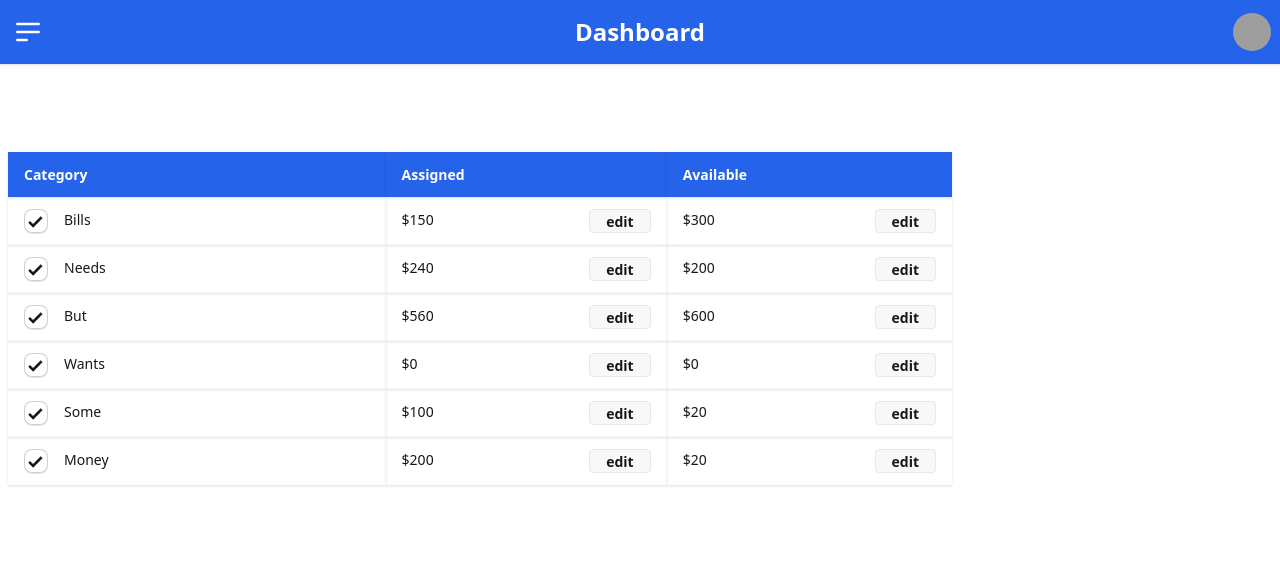
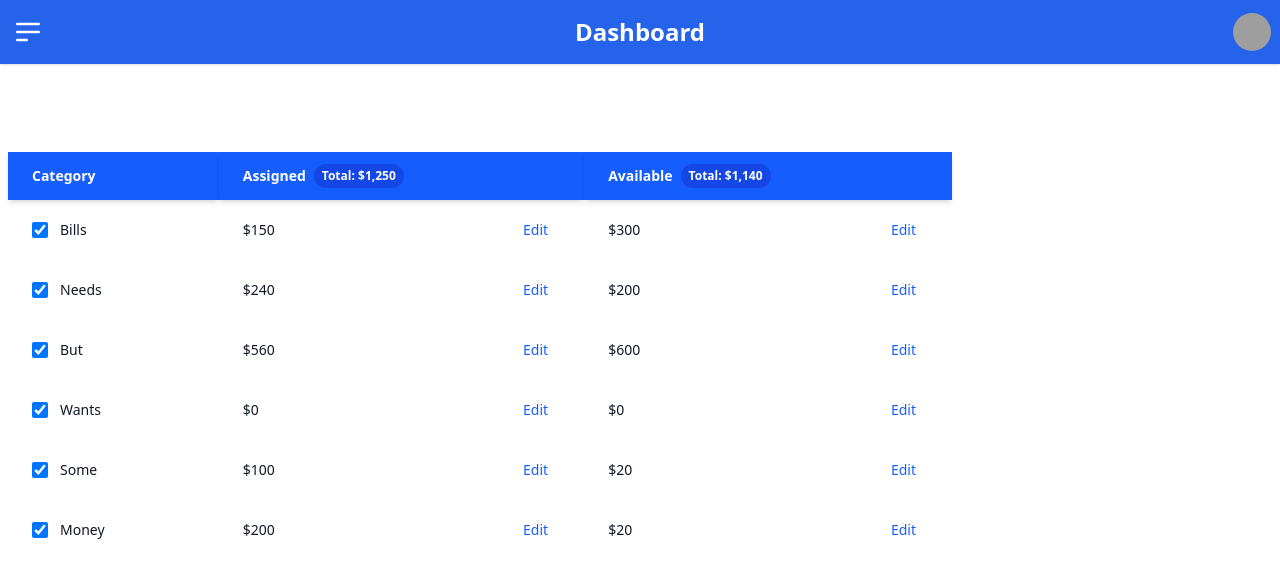
Before and after one commit to Devika123098/cashTip, a React (Vite) app in the folder frontend/: page /dashboard in a window 1280 px wide. Shown: the top 578 px of the page. Built offline with nearby package versions, Linux system fonts and the light colour scheme; grey boxes are pictures that could not be loaded.

Commit message:
fix: update TableRow.jsx add functionality for edit button

```diff
--- a/frontend/src/components/dashboard/components/TableRow.jsx
+++ b/frontend/src/components/dashboard/components/TableRow.jsx
@@ -1,3 +1,5 @@
+import { useState } from 'react';
+
 const TableRow = ({
 	key = 0,
 	categories = ["Category", "Assigned", "Available"],
@@ -5,40 +7,153 @@ const TableRow = ({
 	assignedAmounts = [150, 240, 560, 0, 100, 200],
 	availableAmounts = [300, 200, 600, 0, 20, 20],
 }) => {
+	const [editingCell, setEditingCell] = useState(null);
+	const [editedValues, setEditedValues] = useState({
+		assigned: [...assignedAmounts],
+		available: [...availableAmounts]
+	});
+
+	const handleEdit = (type, index) => {
+		setEditingCell({ type, index });
+	};
+
+	const handleSave = (type, index) => {
+		setEditingCell(null);
+	};
+
+	const handleChange = (type, index, value) => {
+		const newValues = { ...editedValues };
+		newValues[type][index] = Number(value) || 0;
+		setEditedValues(newValues);
+	};
+
 	return (
 		<>
 			{categories.map((category, index) => (
 				<th
 					key={`${key}-${index}`}
-					className="w-2 shadow bg-[#2563EB] text-white"
+					className="px-6 py-3 text-left text-sm font-semibold text-white bg-blue-600 shadow-md"
 				>
-					<div className="flex gap-4 ">{category}</div>
+					<div className="flex items-center gap-2">
+						{category}
+						{category === "Assigned" && (
+							<span className="text-xs bg-blue-700 px-2 py-1 rounded-full">
+								Total: ${editedValues.assigned.reduce((a, b) => a + b, 0).toLocaleString()}
+							</span>
+						)}
+						{category === "Available" && (
+							<span className="text-xs bg-blue-700 px-2 py-1 rounded-full">
+								Total: ${editedValues.available.reduce((a, b) => a + b, 0).toLocaleString()}
+							</span>
+						)}
+					</div>
 				</th>
 			))}
 			{answers.map((answer, index) => (
-				<tr key={`${key}-${index}`} className="border-gray-300">
-					<td className="w-2/5 hover:bg-gray-200 shadow">
-						<div className="flex gap-4">
+				<tr
+					key={`${key}-${index}`}
+					className="border-b border-gray-200 hover:bg-gray-50 transition-colors duration-150"
+				>
+					<td className="px-6 py-4 whitespace-nowrap">
+						<div className="flex items-center gap-3">
 							<input
 								type="checkbox"
 								defaultChecked
-								className="checkbox accent-blue-500"
+								className="w-4 h-4 text-blue-600 border-gray-300 rounded focus:ring-blue-500"
 								aria-label={`Select ${answer}`}
 							/>
-							{answer}
+							<span className="text-sm font-medium text-gray-900">{answer}</span>
 						</div>
 					</td>
-					<td className="hover:bg-gray-200  shadow">
-						${assignedAmounts[index].toLocaleString()}
-						<button type="button" className="btn float-right h-6">
-							edit
-						</button>
+					<td className="px-6 py-4 whitespace-nowrap">
+						{editingCell?.type === 'assigned' && editingCell?.index === index ? (
+							<div className="flex items-center gap-2">
+								<div className="relative">
+									<span className="absolute inset-y-0 left-0 pl-3 flex items-center text-gray-500">$</span>
+									<input
+										type="number"
+										value={editedValues.assigned[index]}
+										onChange={(e) => handleChange('assigned', index, e.target.value)}
+										className="w-32 pl-7 pr-3 py-2 border border-gray-300 rounded-md focus:outline-none focus:ring-2 focus:ring-blue-500 focus:border-transparent"
+										min="0"
+										step="0.01"
+										autoFocus
+									/>
+								</div>
+								<button
+									type="button"
+									className="px-3 py-1 text-sm font-medium text-white bg-green-600 rounded-md hover:bg-green-700 focus:outline-none focus:ring-2 focus:ring-green-500 focus:ring-offset-2 transition-colors duration-150"
+									onClick={() => handleSave('assigned', index)}
+								>
+									Save
+								</button>
+								<button
+									type="button"
+									className="px-3 py-1 text-sm font-medium text-white bg-red-600 rounded-md hover:bg-red-700 focus:outline-none focus:ring-2 focus:ring-red-500 focus:ring-offset-2 transition-colors duration-150"
+									onClick={() => setEditingCell(null)}
+								>
+									Cancel
+								</button>
+							</div>
+						) : (
+							<div className="flex items-center justify-between">
+								<span className="text-sm font-medium text-gray-900">
+									${editedValues.assigned[index].toLocaleString()}
+								</span>
+								<button
+									type="button"
+									className="px-3 py-1 text-sm font-medium text-blue-600 hover:text-blue-800 focus:outline-none focus:ring-2 focus:ring-blue-500 focus:ring-offset-2 rounded-md transition-colors duration-150"
+									onClick={() => handleEdit('assigned', index)}
+								>
+									Edit
+								</button>
+							</div>
+						)}
 					</td>
-					<td className=" hover:bg-gray-200 shadow">
-						${availableAmounts[index].toLocaleString()}
-						<button type="button" className="btn float-right h-6">
-							edit
-						</button>
+					<td className="px-6 py-4 whitespace-nowrap">
+						{editingCell?.type === 'available' && editingCell?.index === index ? (
+							<div className="flex items-center gap-2">
+								<div className="relative">
+									<span className="absolute inset-y-0 left-0 pl-3 flex items-center text-gray-500">$</span>
+									<input
+										type="number"
+										value={editedValues.available[index]}
+										onChange={(e) => handleChange('available', index, e.target.value)}
+										className="w-32 pl-7 pr-3 py-2 border border-gray-300 rounded-md focus:outline-none focus:ring-2 focus:ring-blue-500 focus:border-transparent"
+										min="0"
+										step="0.01"
+										autoFocus
+									/>
+								</div>
+								<button
+									type="button"
+									className="px-3 py-1 text-sm font-medium text-white bg-green-600 rounded-md hover:bg-green-700 focus:outline-none focus:ring-2 focus:ring-green-500 focus:ring-offset-2 transition-colors duration-150"
+									onClick={() => handleSave('available', index)}
+								>
+									Save
+								</button>
+								<button
+									type="button"
+									className="px-3 py-1 text-sm font-medium text-white bg-red-600 rounded-md hover:bg-red-700 focus:outline-none focus:ring-2 focus:ring-red-500 focus:ring-offset-2 transition-colors duration-150"
+									onClick={() => setEditingCell(null)}
+								>
+									Cancel
+								</button>
+							</div>
+						) : (
+							<div className="flex items-center justify-between">
+								<span className="text-sm font-medium text-gray-900">
+									${editedValues.available[index].toLocaleString()}
+								</span>
+								<button
+									type="button"
+									className="px-3 py-1 text-sm font-medium text-blue-600 hover:text-blue-800 focus:outline-none focus:ring-2 focus:ring-blue-500 focus:ring-offset-2 rounded-md transition-colors duration-150"
+									onClick={() => handleEdit('available', index)}
+								>
+									Edit
+								</button>
+							</div>
+						)}
 					</td>
 				</tr>
 			))}
```
